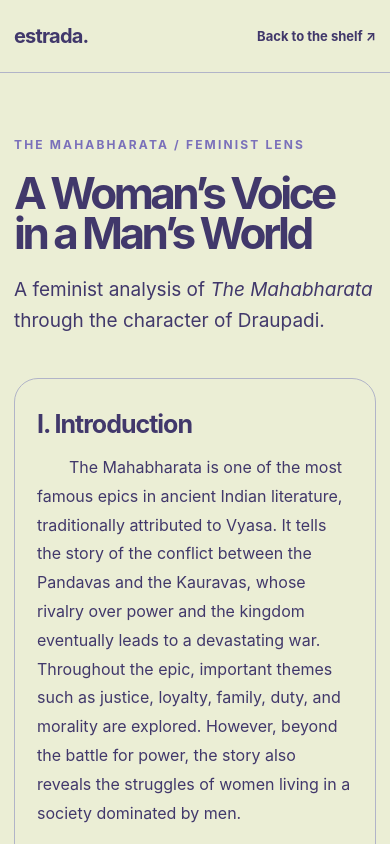
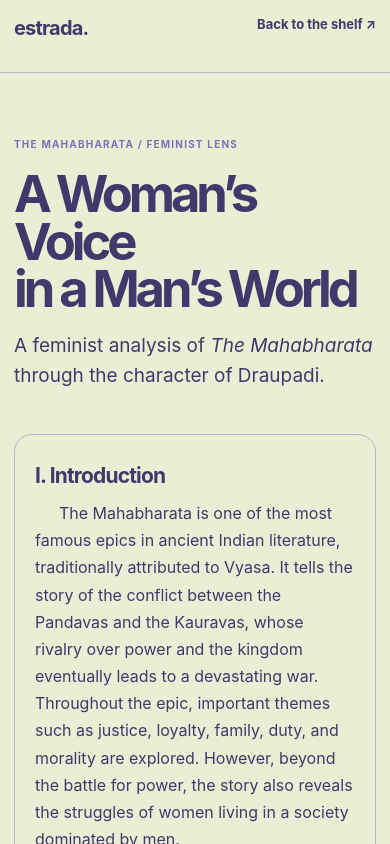
Before and after one commit to Senn-9/Novel-Analysis, a plain HTML site: page Estrada/Read/Mahabharata.html in a window 390 px wide. Shown: the top 844 px of the page. Drawn offline with Linux system fonts and the light colour scheme.

Commit message:
2nd commit

```diff
--- a/Estrada/Read/Mahabharata.html
+++ b/Estrada/Read/Mahabharata.html
@@ -16,9 +16,9 @@
 		a { color: inherit; }
 		.container { width: min(100% - 40px, 820px); margin: 0 auto; }
 		header { position: sticky; top: 0; z-index: 5; border-bottom: 1px solid var(--line); background: #ebeed5ea; backdrop-filter: blur(14px); }
-		.nav { display: flex; align-items: center; justify-content: space-between; min-height: 72px; }
+		.nav { display: flex; align-items: center; justify-content: space-between; gap: 20px; min-height: 72px; }
 		.logo { color: var(--purple-dark); font-size: 20px; font-weight: 700; letter-spacing: -.04em; text-decoration: none; }
-		.back-link { color: var(--purple-dark); font-size: 13px; font-weight: 650; text-decoration: none; }
+		.back-link { color: var(--purple-dark); font-size: 13px; font-weight: 650; text-align: right; text-decoration: none; }
 		main { padding: 94px 0 110px; }
 		.eyebrow { margin: 0 0 22px; color: var(--purple); font-size: 12px; font-weight: 700; letter-spacing: .18em; text-transform: uppercase; }
 		h1, h2, p { margin-top: 0; }
@@ -30,15 +30,22 @@
 		.essay p { margin-bottom: 20px; color: var(--ink); font-size: 17px; line-height: 1.8; text-indent: 2em; }
 		.reference { margin-top: 48px; padding-top: 28px; border-top: 1px solid var(--line); }
 		.reference p { margin-bottom: 8px; font-size: 14px; line-height: 1.6; text-indent: 0; }
-		.reference a { color: var(--purple-dark); font-weight: 650; }
+		.reference a { color: var(--purple-dark); font-weight: 650; overflow-wrap: anywhere; }
 		footer { padding: 28px 0; border-top: 1px solid var(--line); color: var(--muted); font-size: 13px; }
 		.footer-inner { display: flex; justify-content: space-between; gap: 20px; }
 		@media (max-width: 540px) {
 			.container { width: min(100% - 28px, 820px); }
+			.nav { align-items: flex-start; flex-wrap: wrap; padding: 16px 0; }
+			.back-link { margin-left: auto; }
 			main { padding: 64px 0 80px; }
+			.eyebrow { margin-bottom: 18px; font-size: 10px; letter-spacing: .12em; line-height: 1.5; }
+			h1 { margin-bottom: 18px; font-size: clamp(42px, 13vw, 62px); line-height: .94; }
 			.subtitle { margin-bottom: 42px; }
-			.essay { padding: 30px 22px; }
-			.essay p { font-size: 16px; }
+			.essay { padding: 28px 20px; border-radius: 18px; }
+			.essay h2 { margin: 28px 0 12px; font-size: 21px; line-height: 1.2; }
+			.essay p { margin-bottom: 18px; font-size: 16px; line-height: 1.7; text-indent: 1.5em; }
+			.reference { margin-top: 36px; padding-top: 22px; }
+			.reference p { text-indent: 0; }
 			.footer-inner { align-items: start; flex-direction: column; }
 		}
 	</style>
```
Also changed, not shown: Estrada/Read/Panchantrata.html (+12 -5 lines).
